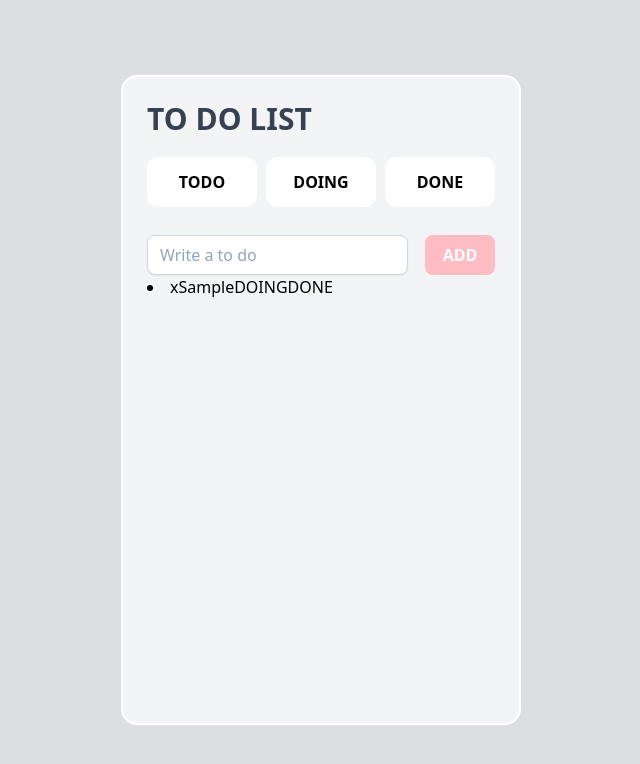
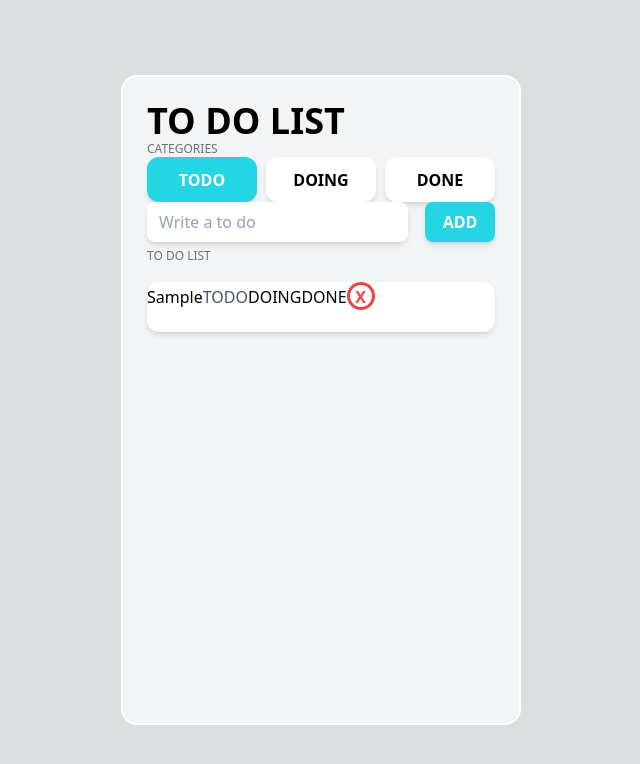
Before and after one commit to yesharry/todo, a React (Vite) app: page / in a window 1280 px wide. Both pictures are taken after typing "Sample" into the empty fields and a click on the button "ADD". Shown: the top 764 px of the page, without its empty margins (319-959 px from the left). Built offline with nearby package versions, Linux system fonts and the light colour scheme.

Commit message:
Modify: 카테고리 배열화

```diff
--- a/src/atoms.tsx
+++ b/src/atoms.tsx
@@ -1,20 +1,21 @@
 import { atom, selector } from "recoil";
 
-export enum Categories {
-  "TO_DO" = "TO_DO",
-  "DOING" = "DOING",
-  "DONE" = "DONE",
-}
+export const categories: string[] = ["TODO", "DOING", "DONE"];
 
 export interface IToDo {
   text: string;
   id: number;
-  category: Categories;
+  category: string;
 }
 
-export const categoryState = atom<Categories>({
+export const categoryState = atom<string>({
   key: "category",
-  default: Categories.TO_DO,
+  default: categories[0],
+});
+
+export const categoriesState = atom<string[]>({
+  key: "categoriesState",
+  default: categories,
 });
 
 export const toDoState = atom<IToDo[]>({
--- a/src/components/CreateToDo.tsx
+++ b/src/components/CreateToDo.tsx
@@ -28,14 +28,14 @@ const CreateToDo = () => {
   };
 
   return (
-    <form onSubmit={onSubmit} className=" w-full flex justify-between pt-2">
+    <form onSubmit={onSubmit} className=" w-full flex justify-between">
       <input
         onChange={onChange}
         value={value}
         placeholder="Write a to do"
-        className=" w-3/4 h-[40px] rounded-lg p-3 border shadow-sm border-slate-300 placeholder-slate-400 focus:outline-none focus:border-blue-400 focus:border-[3px]"
+        className=" w-3/4 h-[40px] rounded-lg p-3 shadow-md border-slate-300 placeholder-slate-400 focus:outline-none focus:border-blue-400 focus:border-[3px]"
       />
-      <button className=" w-[70px] bg-[#ffbcc3] text-white rounded-lg font-bold">
+      <button className=" w-[70px] bg-[#24d6e3] shadow-md rounded-lg text-white  font-bold">
         ADD
       </button>
     </form>
--- a/src/components/HeadToDo.tsx
+++ b/src/components/HeadToDo.tsx
@@ -1,37 +1,31 @@
-import { useSetRecoilState } from "recoil";
-import { Categories, categoryState } from "../atoms";
+import { useRecoilState, useRecoilValue } from "recoil";
+import { categoriesState, categoryState } from "../atoms";
 
 const HeadToDo = () => {
-  const setCategory = useSetRecoilState(categoryState);
+  const [category, setCategory] = useRecoilState(categoryState);
+  const categories = useRecoilValue(categoriesState);
 
-  const onClick = (event: React.MouseEvent<HTMLButtonElement>) => {
-    setCategory(event.currentTarget.value as any);
+  const onClick = (category: string) => {
+    setCategory(category);
   };
+
   return (
-    <div className="pb-5">
-      <h1 className="text-3xl text-gray-700 font-bold pb-5">TO DO LIST</h1>
-      <div className=" flex justify-between">
-        <button
-          value={Categories.TO_DO}
-          onClick={onClick}
-          className=" w-[110px] h-[50px] bg-white hover:bg-[#96c9ff] hover:text-white focus:bg-[#65b0ff] focus:text-white rounded-xl font-bold "
-        >
-          TODO
-        </button>
-        <button
-          value={Categories.DOING}
-          onClick={onClick}
-          className=" w-[110px] h-[50px] bg-white hover:bg-[#96c9ff] hover:text-white rounded-xl font-bold "
-        >
-          DOING
-        </button>
-        <button
-          value={Categories.DONE}
-          onClick={onClick}
-          className=" w-[110px] h-[50px] bg-white hover:bg-[#96c9ff] hover:text-white rounded-xl font-bold "
-        >
-          DONE
-        </button>
+    <div className="">
+      <h1 className="text-4xl font-bold">TO DO LIST</h1>
+      <div className=" flex flex-col">
+        <span className=" text-xs text-gray-500">CATEGORIES</span>
+        <div className=" flex justify-between">
+          {categories.map((availableCategory) => (
+            <button
+              key={availableCategory}
+              onClick={() => onClick(availableCategory)}
+              disabled={availableCategory === category}
+              className=" w-[110px] h-[45px] bg-white rounded-xl shadow-md font-bold disabled:bg-[#24d6e3] disabled:text-white"
+            >
+              {availableCategory}
+            </button>
+          ))}
+        </div>
       </div>
     </div>
   );
--- a/src/components/ToDo.tsx
+++ b/src/components/ToDo.tsx
@@ -1,16 +1,14 @@
-import { useSetRecoilState } from "recoil";
-import { Categories, IToDo, toDoState } from "../atoms";
+import { useRecoilValue, useSetRecoilState } from "recoil";
+import { IToDo, categoriesState, toDoState } from "../atoms";
 
 const ToDo = ({ text, category, id }: IToDo) => {
   const setToDos = useSetRecoilState(toDoState);
+  const categories = useRecoilValue(categoriesState);
 
-  const changeCategory = (event: React.MouseEvent<HTMLButtonElement>) => {
-    const {
-      currentTarget: { name },
-    } = event;
+  const changeCategory = (event: string) => {
     setToDos((oldToDos) => {
       const targetIndex = oldToDos.findIndex((toDo) => toDo.id === id);
-      const newToDo = { text, id, category: name as any };
+      const newToDo = { text, id, category: event };
       return [
         ...oldToDos.slice(0, targetIndex),
         newToDo,
@@ -32,25 +30,25 @@ const ToDo = ({ text, category, id }: IToDo) => {
   };
 
   return (
-    <li>
-      <button onClick={() => deleteToDo(text)}>x</button>
+    <div className=" w-full h-[50px] bg-white shadow-md rounded-xl my-4">
       <span>{text}</span>
-      {category !== Categories.TO_DO && (
-        <button name={Categories.TO_DO} onClick={changeCategory}>
-          TO DO
+      {Object.values(categories).map((availableCategory) => (
+        <button
+          key={availableCategory}
+          onClick={() => changeCategory(availableCategory)}
+          disabled={availableCategory === category}
+          className=" disabled:text-gray-600"
+        >
+          {availableCategory}
         </button>
-      )}
-      {category !== Categories.DOING && (
-        <button name={Categories.DOING} onClick={changeCategory}>
-          DOING
-        </button>
-      )}
-      {category !== Categories.DONE && (
-        <button name={Categories.DONE} onClick={changeCategory}>
-          DONE
-        </button>
-      )}
-    </li>
+      ))}
+      <button
+        onClick={() => deleteToDo(text)}
+        className=" w-7 h-7 text-red-500 font-bold text-center border-[3px] border-red-500 rounded-full"
+      >
+        X
+      </button>
+    </div>
   );
 };
 
--- a/src/components/ToDoList.tsx
+++ b/src/components/ToDoList.tsx
@@ -11,6 +11,7 @@ const ToDoList = () => {
     <div className="w-[400px] h-[650px] rounded-2xl bg-gray-100 border-2 border-white p-6">
       <HeadToDo />
       <CreateToDo />
+      <span className=" text-xs text-gray-500">TO DO LIST</span>
       {toDos.map((toDo) => (
         <ToDo key={toDo.id} {...toDo} />
       ))}
```
Also changed, not shown: 1 other file (tests, documents, lock files or other folders).
